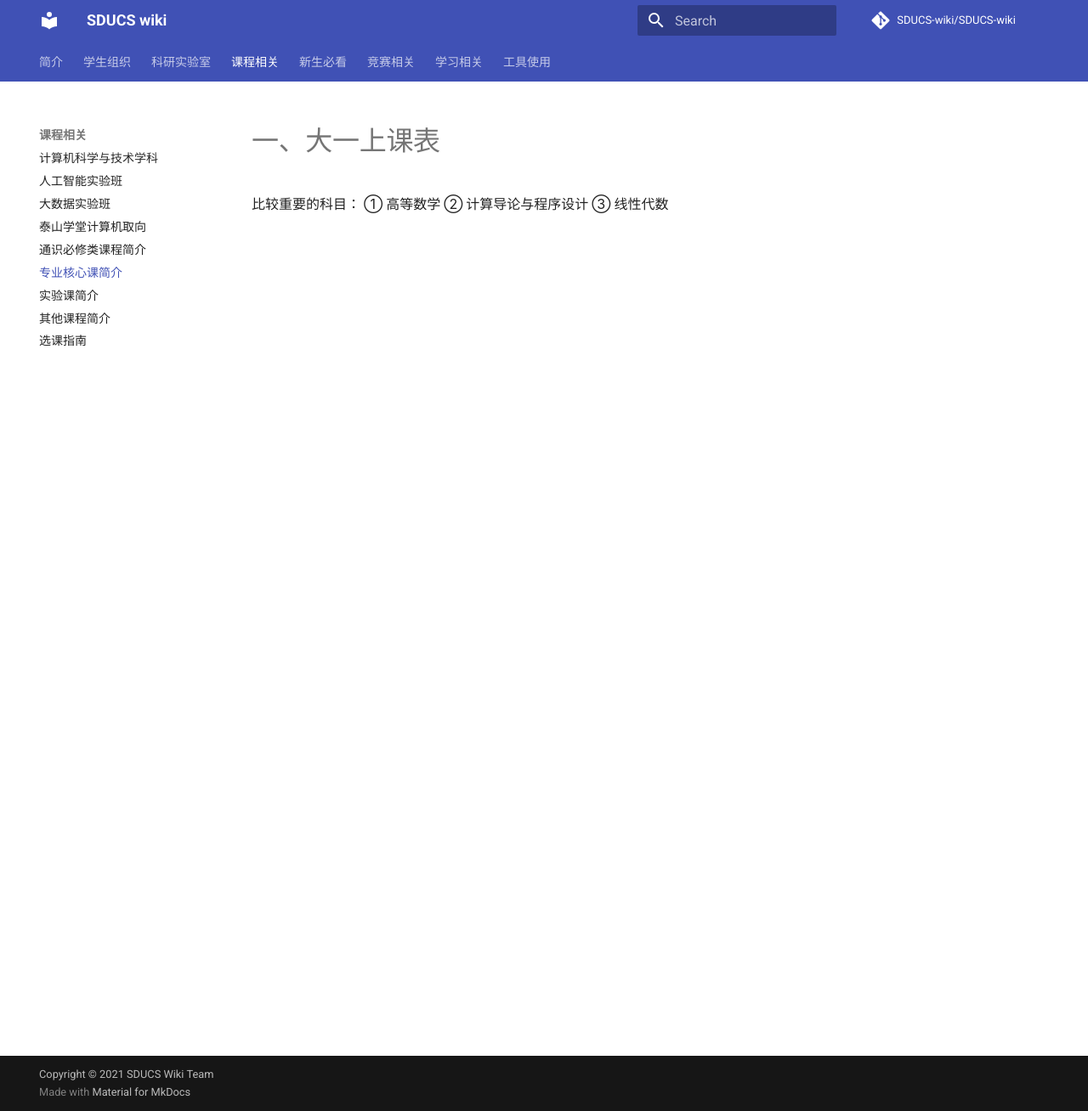
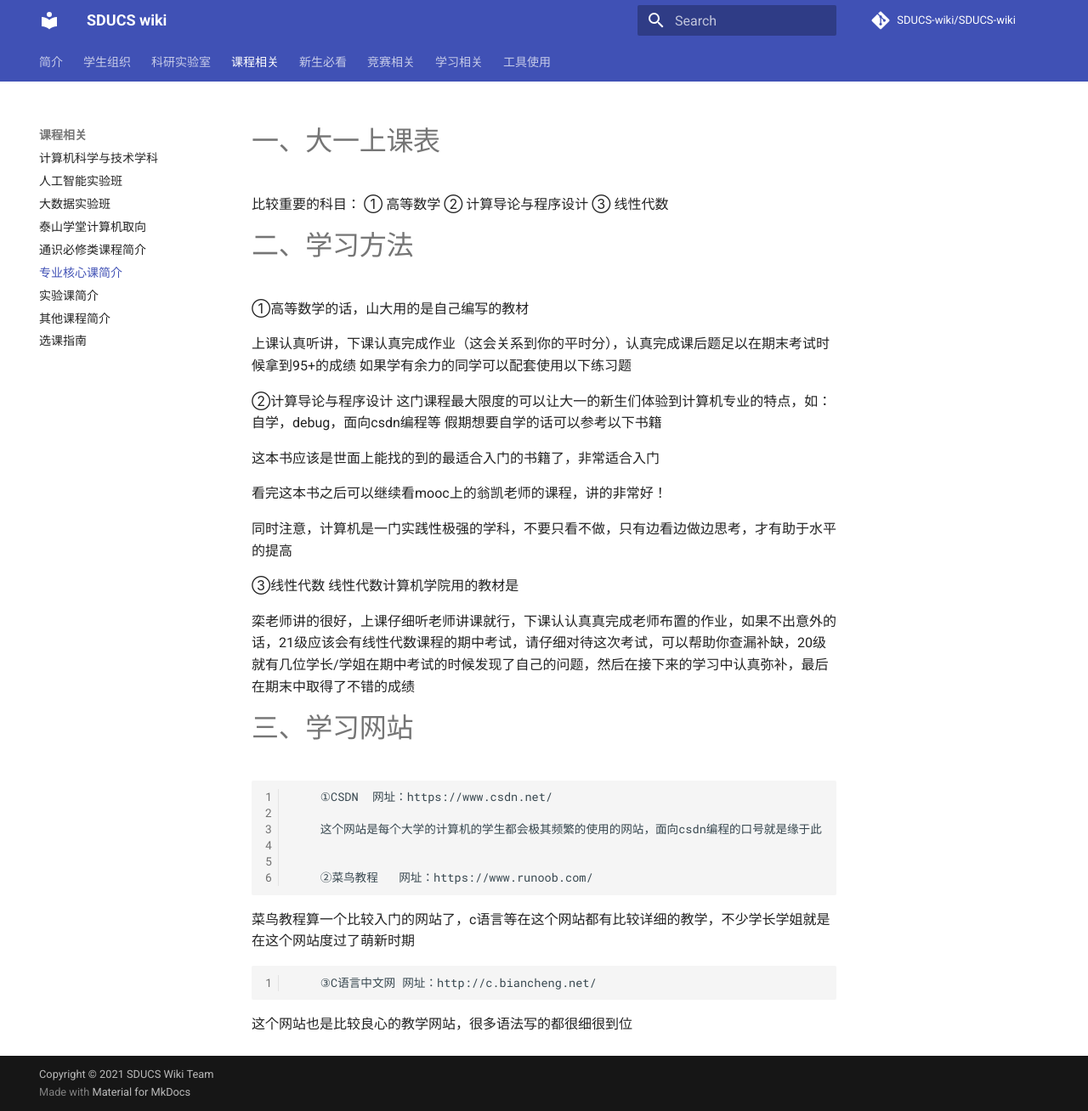
Before and after one commit to SDUCS-wiki/SDUCS-wiki, an MkDocs documentation site: the page built from docs/courses/zhuanye.md, in a window 1280 px wide and 1308 px high. Shown: the whole window at 85% size. Built offline with MkDocs 1.6.1 and Material for MkDocs 9.7.7, drawn with Linux system fonts in a browser that asks for light colours; comment, search, counter and statistics services are not loaded.

Commit message:
Update zhuanye.md

```diff
--- a/docs/courses/zhuanye.md
+++ b/docs/courses/zhuanye.md
@@ -5,3 +5,45 @@
 ①	高等数学
 ②	计算导论与程序设计
 ③	线性代数
+# 二、学习方法
+①高等数学的话，山大用的是自己编写的教材
+
+上课认真听讲，下课认真完成作业（这会关系到你的平时分），认真完成课后题足以在期末考试时候拿到95+的成绩
+如果学有余力的同学可以配套使用以下练习题
+
+
+
+
+
+
+②计算导论与程序设计
+	这门课程最大限度的可以让大一的新生们体验到计算机专业的特点，如：自学，debug，面向csdn编程等
+假期想要自学的话可以参考以下书籍
+
+这本书应该是世面上能找的到的最适合入门的书籍了，非常适合入门
+
+看完这本书之后可以继续看mooc上的翁凯老师的课程，讲的非常好！
+
+同时注意，计算机是一门实践性极强的学科，不要只看不做，只有边看边做边思考，才有助于水平的提高
+
+③线性代数
+		线性代数计算机学院用的教材是
+
+栾老师讲的很好，上课仔细听老师讲课就行，下课认认真真完成老师布置的作业，如果不出意外的话，21级应该会有线性代数课程的期中考试，请仔细对待这次考试，可以帮助你查漏补缺，20级就有几位学长/学姐在期中考试的时候发现了自己的问题，然后在接下来的学习中认真弥补，最后在期末中取得了不错的成绩
+
+
+
+
+# 三、学习网站
+		①CSDN  网址：https://www.csdn.net/
+
+		这个网站是每个大学的计算机的学生都会极其频繁的使用的网站，面向csdn编程的口号就是缘于此
+
+
+		②菜鸟教程	网址：https://www.runoob.com/
+
+菜鸟教程算一个比较入门的网站了，c语言等在这个网站都有比较详细的教学，不少学长学姐就是在这个网站度过了萌新时期
+
+		③C语言中文网	网址：http://c.biancheng.net/
+
+这个网站也是比较良心的教学网站，很多语法写的都很细很到位
```
